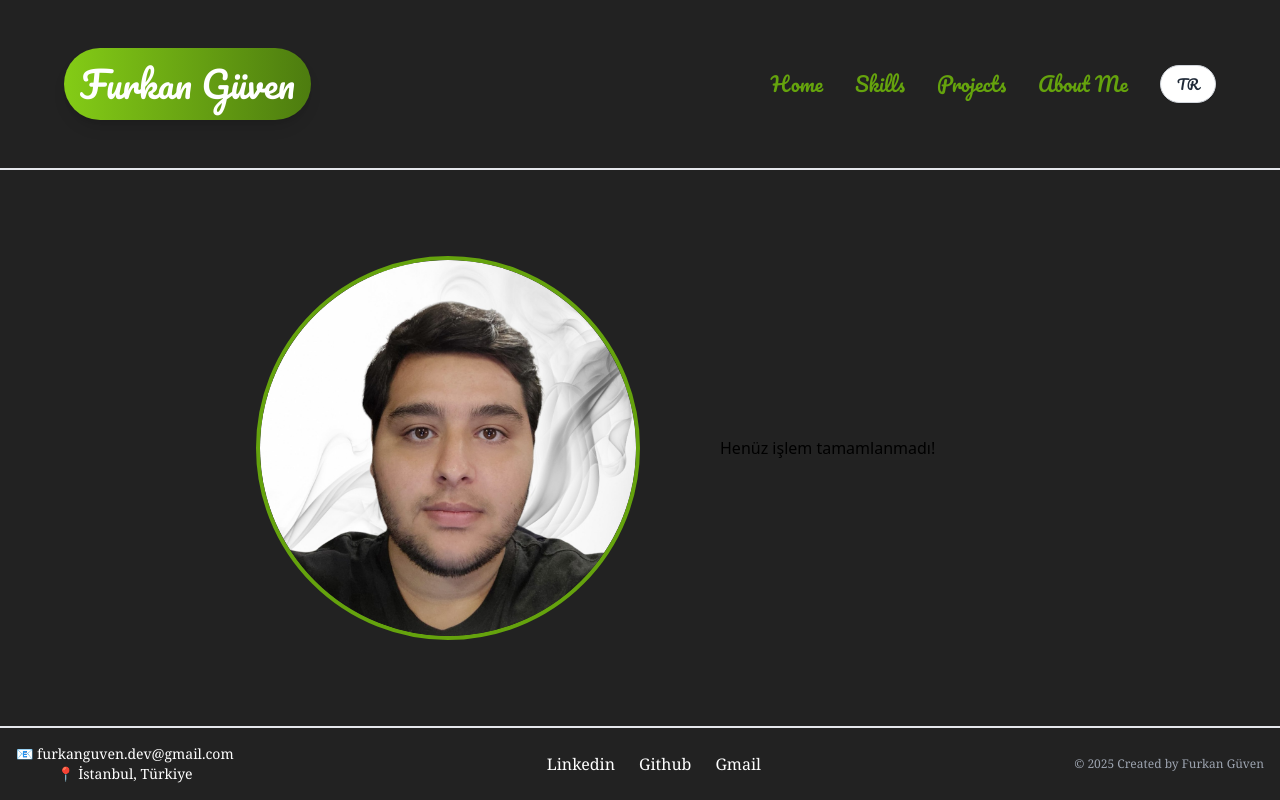
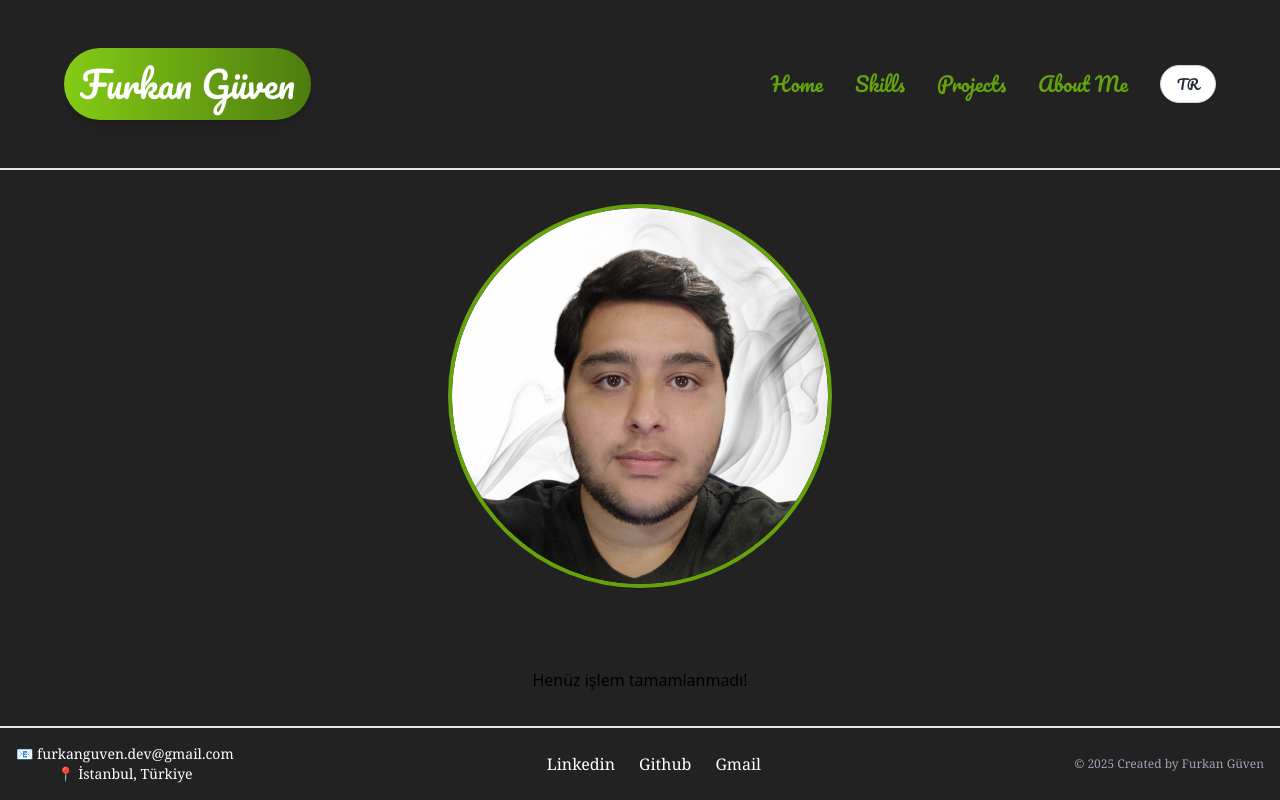
Before and after one commit to furkanguvendev/Portfolio, a React (Vite) app in the folder portfolio/: page / in a window 1280 px wide. Built offline with nearby package versions, Linux system fonts and the light colour scheme; no server answers; a web font is replaced by a local one.

Commit message:
Home text

```diff
--- a/portfolio/src/Components/Home.tsx
+++ b/portfolio/src/Components/Home.tsx
@@ -19,7 +19,7 @@ export const Home = () => {
   return (
     <div className="w-full h-full flex flex-col min-h-screen justify-between md:items-center">
         <Header/>
-        <div className="flex flex-col lg:flex-row my-8 gap-20 items-center md:w-3/5">
+        <div className="flex flex-col 2xl:flex-row my-8 gap-20 items-center md:w-3/5">
           <img
             src={foto}
             className="w-56 h-56 md:w-72 md:h-72 lg:w-96 lg:h-96 aspect-square object-cover border-4 rounded-full border-lime-600"
```
